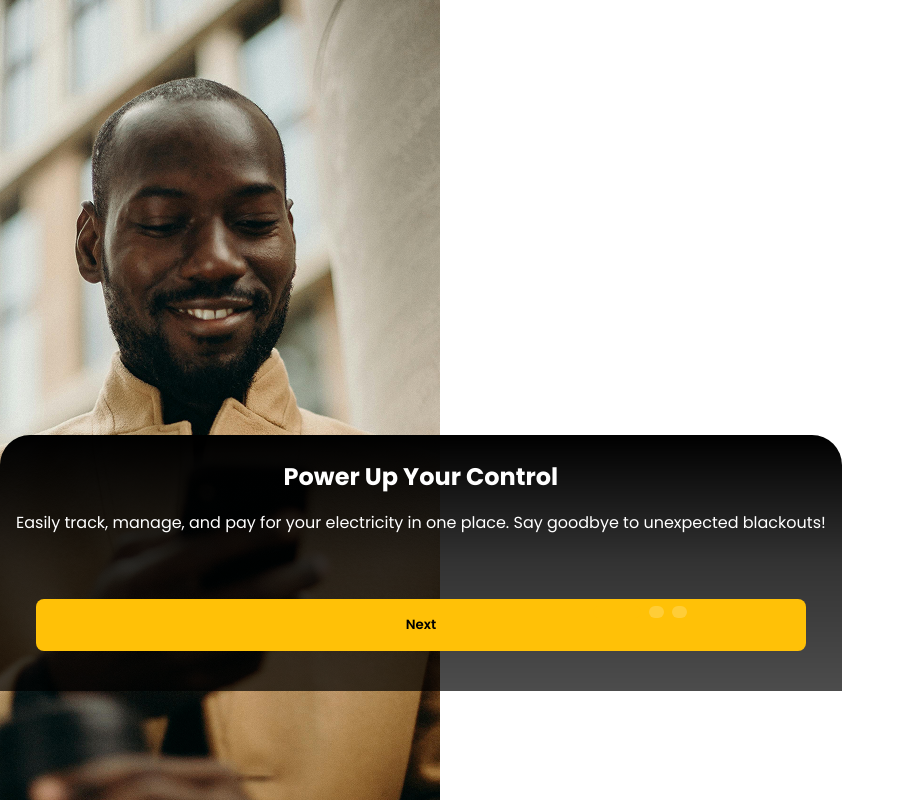
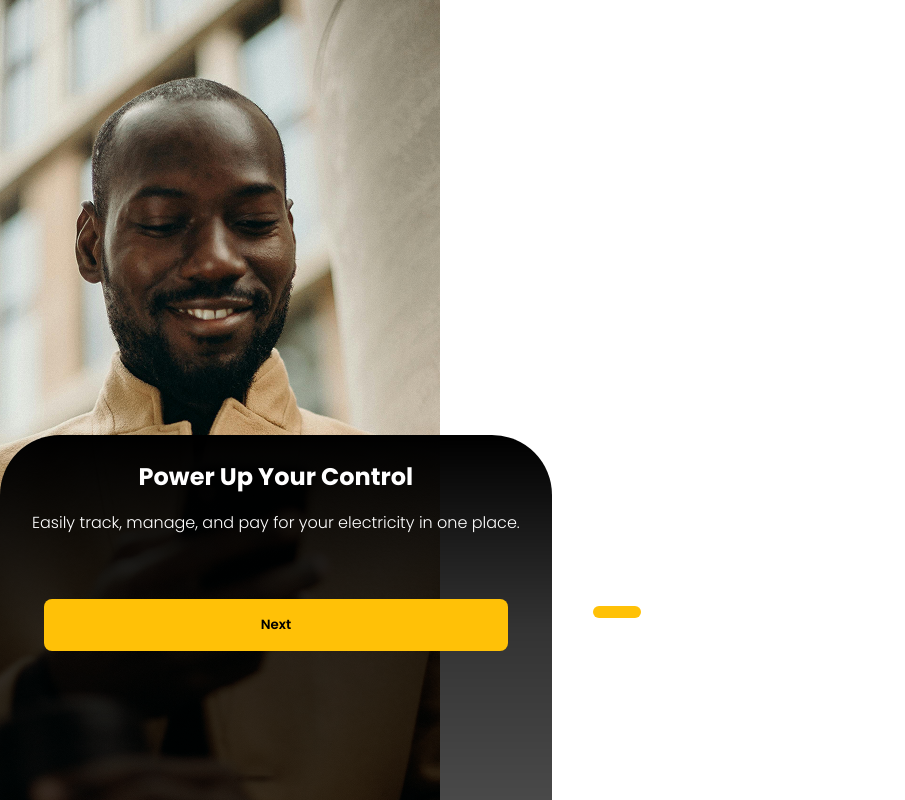
Before and after one commit to mrauthentik/pawa, a React (Vite) app in the folder pawa-sure/: page /onboarding in a window 1280 px wide. Shown: the whole page, without its empty margins (0-905 px from the left). Built offline with nearby package versions, Linux system fonts and the light colour scheme.

Commit message:
feat: enhance text box styles and update onboarding slider descriptions for clarity

```diff
--- a/pawa-sure/src/App.css
+++ b/pawa-sure/src/App.css
@@ -368,20 +368,22 @@ button:active{
 }
 .text-box{
    margin-top: -33rem;
-   padding: 1.5rem 1rem;
+   height: 388px;
+   padding: 1.5rem 2rem;
    color: white;
    text-align: center;
    background: linear-gradient(to bottom, rgba(0, 0, 0, 1),rgba(0, 0, 0, 0.8),rgba(0, 0, 0, 0.7))!important;
    z-index: 100;
    position:absolute;
-   border-top-left-radius: 30px;
-   border-top-right-radius: 30px;
+   border-top-left-radius: 60px;
+   border-top-right-radius: 60px;
     h2{
         font-size: 24px;
         margin-bottom: 1rem;
     }
     p{
         font-size: 16px;
+        font-weight: 300;
     }
     button{
         margin-top: 4rem;
@@ -394,7 +396,7 @@ button:active{
     bottom: auto;
   }
 .swiper-pagination-bullet {
-    background-color: white !important; /* Change dot color */
+    background-color: rgb(255, 255, 255) !important; /* Change dot color */
     width: 15px;
     height: 12px;
     border-radius: 6px;
--- a/pawa-sure/src/Components/onBoardingSlider.tsx
+++ b/pawa-sure/src/Components/onBoardingSlider.tsx
@@ -14,19 +14,19 @@ const slides = [
   {
     image: img1,
     title: "Power Up Your Control",
-    description: "Easily track, manage, and pay for your electricity in one place. Say goodbye to unexpected blackouts!",
+    description: "Easily track, manage, and pay for your electricity in one place. ",
     buttonText: "Next",
   },
   {
     image: img2,
     title: "Stay in Charge of Your Meter",
-    description: "Add and manage multiple prepaid meters, track consumption, and never lose power unexpectedly.",
+    description: "Add and manage multiple prepaid meters, track consumption.",
     buttonText: "Next",
   },
   {
     image: img3,
     title: "Fast & Secure Payments",
-    description: "Top up your meter, monitor expenses, and access your transaction history—all in a few taps.",
+    description: "Top up your meter, monitor expenses, and access your transaction history.",
     buttonText: "Get Started",
   },
 ];
```
